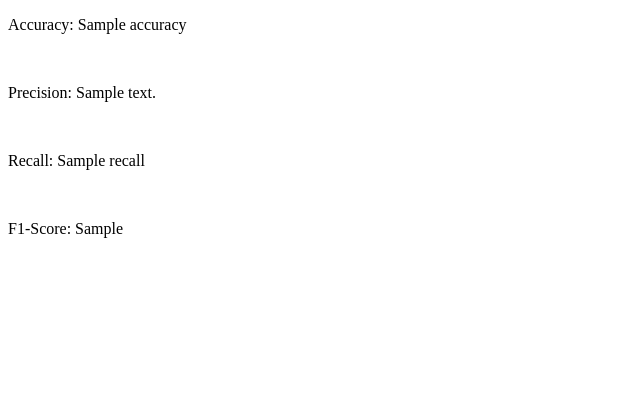
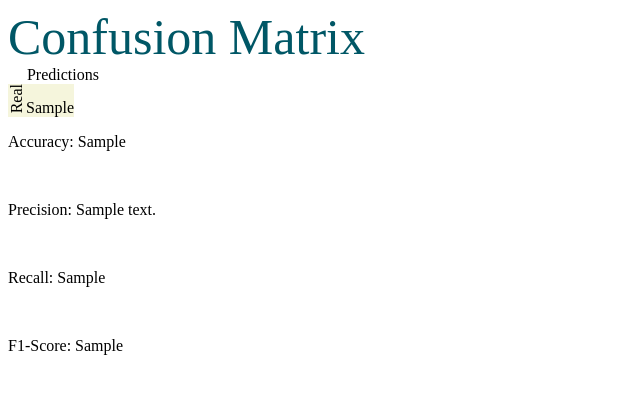
Before and after one commit to bundasmanu/ProjetoMestrado, a Django app: template templates/treinoPrevisao/showAccuracy.html in a window 1280 px wide. Shown: the top 394 px of the page, without its empty margins (0-640 px from the left). Run offline with Django 3.2, Linux system fonts and the light colour scheme; the template is opened without the code that fills it: most values are stand-ins (such as "Sample title", 1, 10 or a date in 2020); parts of the project's set-up code (start-up, migrations or seed data) failed here and were passed over.

Commit message:
html melhorado, mas muitas melhorias necessárias

```diff
--- a/static/dataset/css/indexPage.css
+++ b/static/dataset/css/indexPage.css
@@ -1,6 +1,35 @@
 h1{
-    margin: 0 0 70px;
+    margin: 0;
     font-weight: 500;
     font-size: 50px;
     color: #005766;
 }
+
+#confusionMat{
+    background-color: beige;
+    overflow: hidden;
+    display: table;
+}
+
+.predLabel{
+    margin-left: 1.5%;
+}
+
+#confusionMat #realConfMatLabel .realLabel{
+
+    writing-mode: tb-rl;
+    transform: rotate(-180deg);
+    text-align: center;
+}
+
+#confusionMat #realConfMatLabel{
+    display: table-cell;
+    height: 100%;
+}
+
+#confusionMat #displayConfMat{
+    display: table-cell;
+    height: 100%;
+    text-align: center;
+
+}
--- a/templates/treinoPrevisao/showAccuracy.html
+++ b/templates/treinoPrevisao/showAccuracy.html
@@ -1,10 +1,24 @@
 {% extends 'dataset/index.html' %}
 {% block content %}
-    <p>Accuracy: {{ confusionMatrix.accuracy }}</p>
+    <h1>Confusion Matrix</h1>
+    <label class="predLabel">Predictions</label>
     </br>
-    <p>Precision: {{ confusionMatrix.precision }}</p>
+    <div id="confusionMat">
+        <div id="realConfMatLabel">
+            <label class="realLabel">Real</label>
+        </div>
+        <div id="displayConfMat">
+            {% for i in  confusionMatrix.getConfusionMatrix %}
+                {{ i }}
+                </br>
+            {% endfor %}
+        </div>
+    </div>
+    <p>Accuracy: {{ confusionMatrix.getAccuracy }}</p>
     </br>
-    <p>Recall: {{ confusionMatrix.recall }}</p>
+    <p>Precision: {{ confusionMatrix.getPrecision }}</p>
     </br>
-    <p>F1-Score: {{ confusionMatrix.f1Score }}</p>
+    <p>Recall: {{ confusionMatrix.getRecall }}</p>
+    </br>
+    <p>F1-Score: {{ confusionMatrix.getF1Score }}</p>
 {% endblock %}
```
Also changed, not shown: treinoPrevisao/models/ConfusionMatrix.py (+13 -9 lines), treinoPrevisao/views/predictResponse.py (+2 -5 lines).
